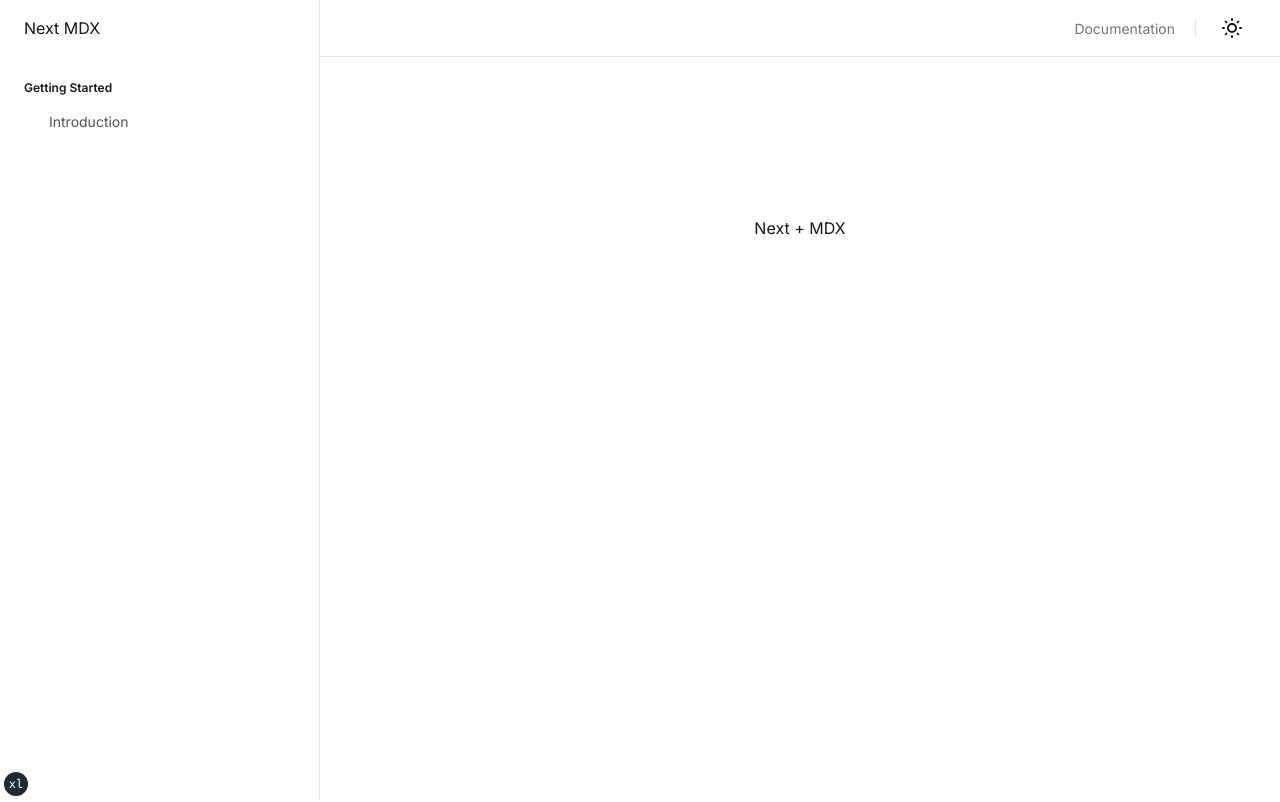
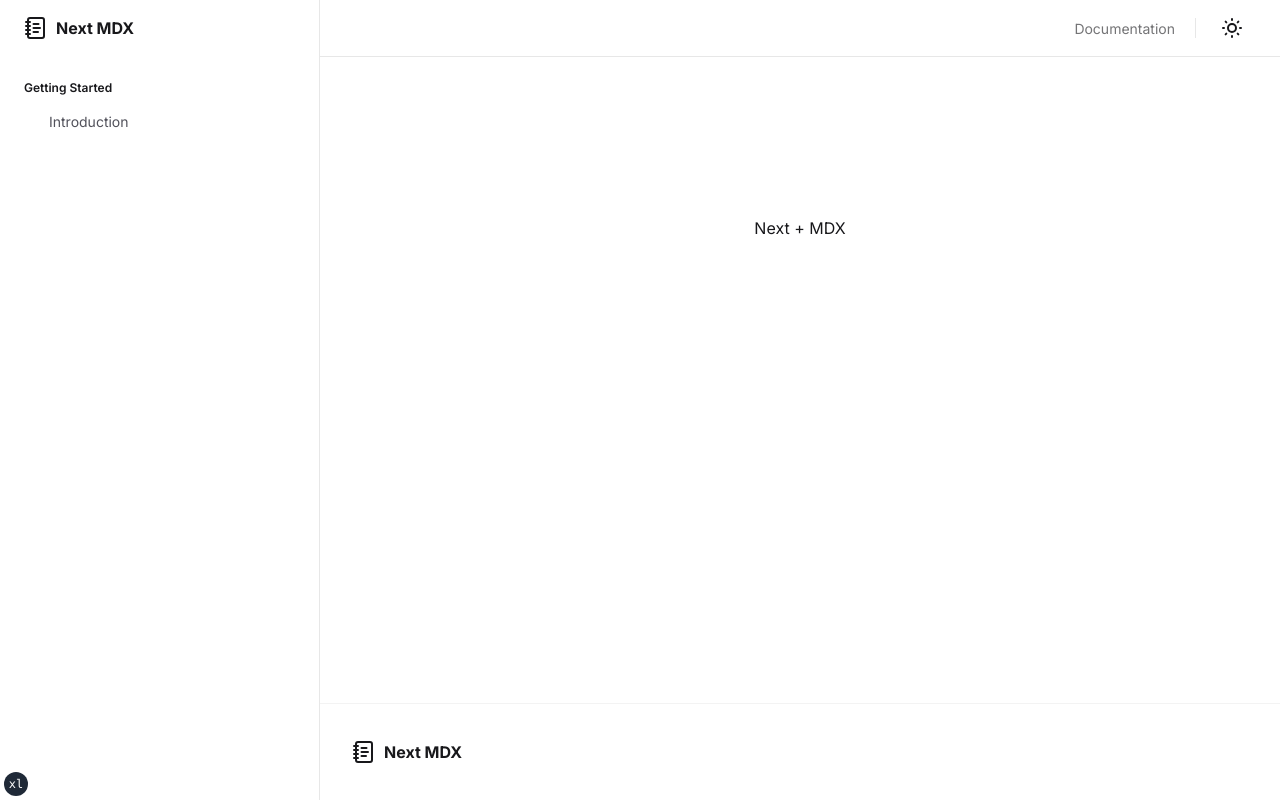
Before and after one commit to Krindendo/next-mdx, a Next.js app: page / in a window 1280 px wide. Shown: the top 802 px of the page. Built offline with nearby package versions, Linux system fonts and the light colour scheme.

Commit message:
style: moved and replaced the logo in a separate component

```diff
--- a/app/page.tsx
+++ b/app/page.tsx
@@ -2,9 +2,8 @@ import Link from "next/link";
 
 export default function Home() {
   return (
-    <main className="flex min-h-screen flex-col items-center justify-between p-24">
+    <div className="flex flex-col items-center justify-between p-24">
       <h1>Next + MDX</h1>
-      <Link href="/docs">Docs</Link>
-    </main>
+    </div>
   );
 }
--- a/components/icons.tsx
+++ b/components/icons.tsx
@@ -2,7 +2,7 @@ import {
   Check,
   ChevronLeft,
   ChevronRight,
-  Globe2,
+  NotebookText,
   Laptop,
   Loader2,
   Menu,
@@ -13,7 +13,7 @@ import {
 } from "lucide-react";
 
 export const Icons = {
-  logo: Globe2,
+  logo: NotebookText,
   close: X,
   spinner: Loader2,
   chevronLeft: ChevronLeft,
--- /dev/null
+++ b/components/logo.tsx
@@ -0,0 +1,21 @@
+import Link from "next/link";
+
+import { siteConfig } from "@/config/site";
+import { cn } from "@/lib/utils";
+
+import { Icons } from "./icons";
+
+interface LogoProps {
+  className?: string;
+}
+
+export function Logo({ className }: LogoProps) {
+  return (
+    <Link href="/" aria-label="Home" className={cn("flex gap-2", className)}>
+      <Icons.logo />
+      <span className="hidden font-bold sm:inline-block">
+        {siteConfig.name}
+      </span>
+    </Link>
+  );
+}
--- a/components/site-footer.tsx
+++ b/components/site-footer.tsx
@@ -1,6 +1,7 @@
 import * as React from "react";
 
 import { cn } from "@/lib/utils";
+import { Logo } from "./logo";
 
 export function SiteFooter({ className }: React.HTMLAttributes<HTMLElement>) {
   return (
@@ -12,7 +13,7 @@ export function SiteFooter({ className }: React.HTMLAttributes<HTMLElement>) {
     >
       <div className="container flex flex-col items-center justify-between gap-4 py-10 md:h-24 md:flex-row md:py-0">
         <div className="flex flex-col items-center gap-4 px-8 md:flex-row md:gap-2 md:px-0">
-          Next MDX
+          <Logo />
         </div>
       </div>
     </footer>
--- a/components/site-header.tsx
+++ b/components/site-header.tsx
@@ -12,6 +12,7 @@ import {
   useIsInsideMobileNavigation,
   useMobileNavigationStore,
 } from "@/components/site-sidebar-mobile";
+import { Logo } from "./logo";
 
 interface SiteHeaderProps extends React.HtmlHTMLAttributes<HTMLDivElement> {}
 
@@ -43,7 +44,7 @@ export const SiteHeader = React.forwardRef<HTMLDivElement, SiteHeaderProps>(
         />
         <div className="flex items-center gap-5 lg:hidden">
           <SiteSidebarMobile />
-          Next MDX
+          <Logo />
         </div>
         <div className="ml-auto flex items-center gap-5">
           <nav className="hidden md:block">
--- a/components/site-navigation.tsx
+++ b/components/site-navigation.tsx
@@ -1,11 +1,14 @@
 import { SiteHeader } from "@/components/site-header";
 import { SiteSidebar } from "@/components/site-sidebar";
+import { Logo } from "./logo";
 
 export function SiteNavigation() {
   return (
     <header className="contents lg:pointer-events-none lg:fixed lg:inset-0 lg:z-40 lg:flex">
       <div className="scrollbar contents lg:pointer-events-auto lg:block lg:w-72 lg:overflow-y-auto lg:border-r lg:border-zinc-900/10 lg:px-6 lg:pb-8 lg:pt-4 lg:dark:border-white/10 xl:w-80">
-        <div className="hidden lg:flex">Next MDX</div>
+        <div className="hidden lg:flex">
+          <Logo />
+        </div>
         <SiteHeader />
         <SiteSidebar className="hidden lg:mt-10 lg:block" />
       </div>
```
